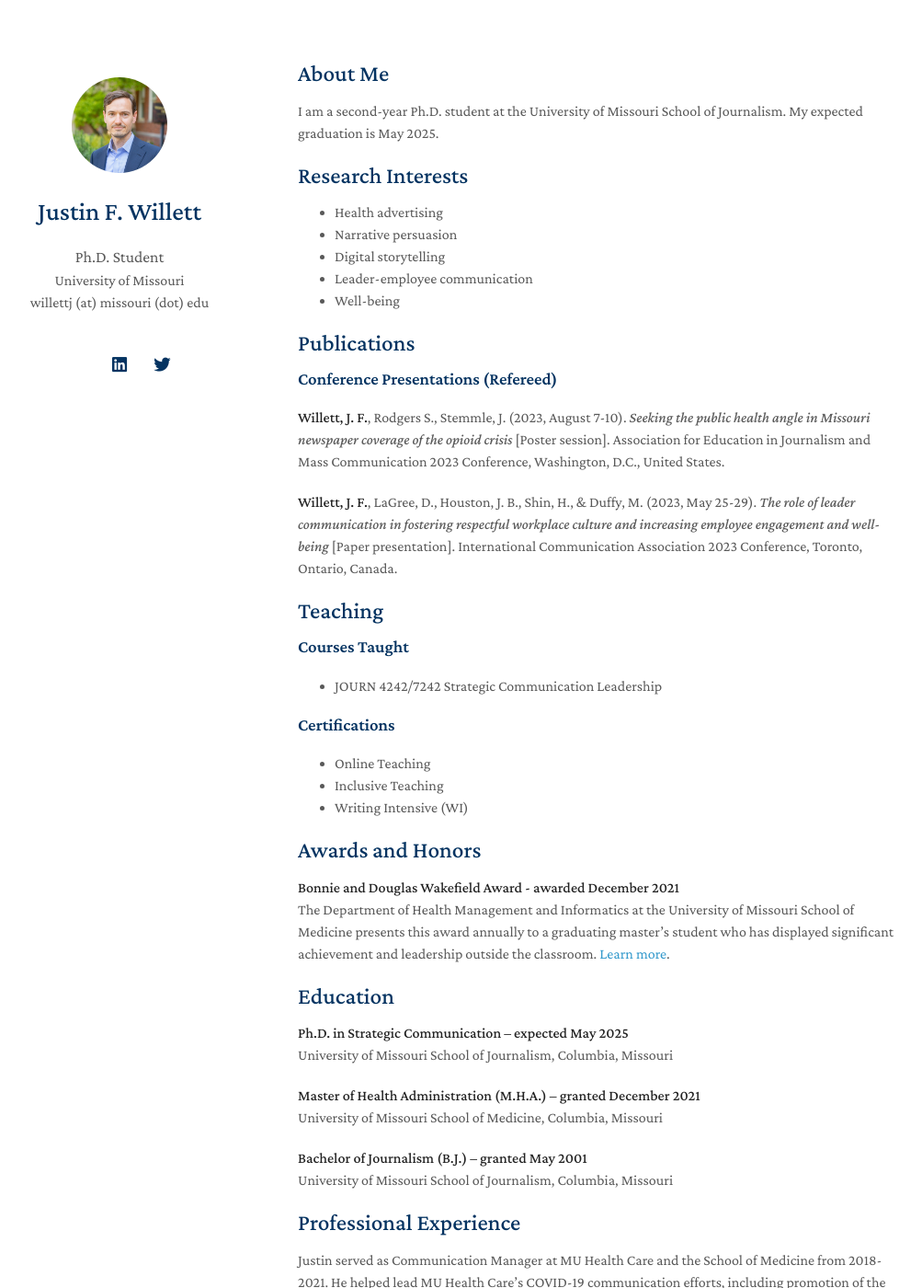
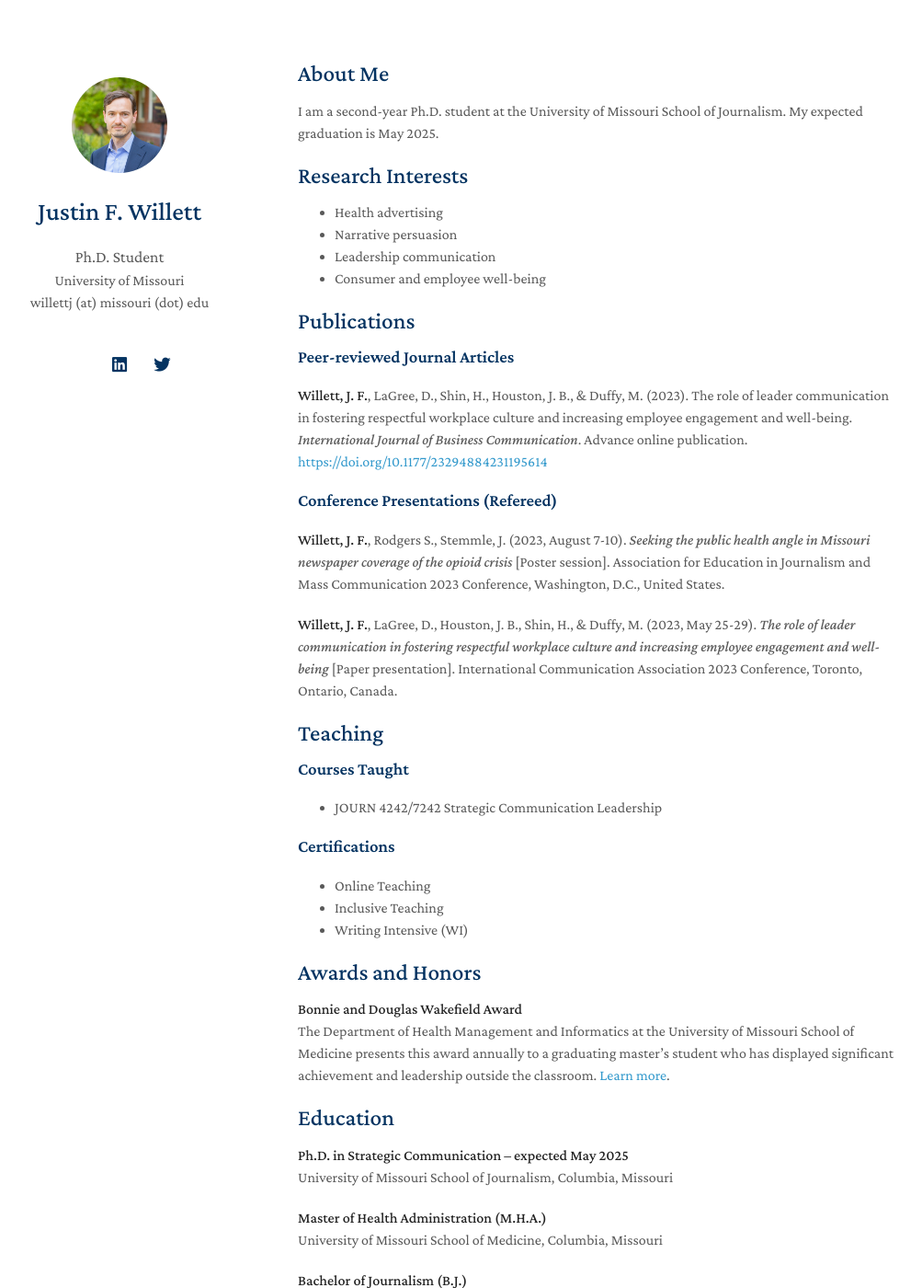
Before and after one commit to willettjf/willettjf.github.io, a Jekyll site: the page built from index.md, in a window 1280 px wide and 1400 px high. Shown: the whole window at 92% size, without its empty margins (146-1149 px from the left). Built offline with Jekyll 4.4.1, drawn with Linux system fonts in a browser that asks for light colours; nearby versions of some CDN libraries; a style sheet for code colours, icons or effects is not loaded; our own code applies the rules of GitHub Pages for plain Markdown files.

Commit message:
Updated with first publication!

```diff
--- a/index.md
+++ b/index.md
@@ -10,11 +10,14 @@ I am a second-year Ph.D. student at the University of Missouri School of Journal
 
 - Health advertising
 - Narrative persuasion
-- Digital storytelling
-- Leader-employee communication
-- Well-being
+- Leadership communication
+- Consumer and employee well-being
 
 ## Publications
+
+### Peer-reviewed Journal Articles
+
+**Willett, J. F.**, LaGree, D., Shin, H., Houston, J. B., & Duffy, M. (2023). The role of leader communication in fostering respectful workplace culture and increasing employee engagement and well-being. _International Journal of Business Communication_. Advance online publication. <a href="https://doi.org/10.1177/23294884231195614" target="_blank">https://doi.org/10.1177/23294884231195614</a>
 
 ### Conference Presentations (Refereed)
 
@@ -36,7 +39,7 @@ I am a second-year Ph.D. student at the University of Missouri School of Journal
 
 ## Awards and Honors
 
-**Bonnie and Douglas Wakefield Award - awarded December 2021**<br>
+**Bonnie and Douglas Wakefield Award**<br>
 The Department of Health Management and Informatics at the University of Missouri School of Medicine presents this award annually to a graduating master’s student who has displayed significant achievement and leadership outside the classroom. <a href="https://medicine.missouri.edu/news/hmi-graduates-31-december-commencement" target="_blank">Learn more</a>.
 
 ## Education
@@ -44,10 +47,10 @@ The Department of Health Management and Informatics at the University of Missour
 **Ph.D. in Strategic Communication – expected May 2025**<br>
 University of Missouri School of Journalism, Columbia, Missouri
 
-**Master of Health Administration (M.H.A.) – granted December 2021**<br>
+**Master of Health Administration (M.H.A.)**<br>
 University of Missouri School of Medicine, Columbia, Missouri
 
-**Bachelor of Journalism (B.J.) – granted May 2001**<br>
+**Bachelor of Journalism (B.J.)**<br>
 University of Missouri School of Journalism, Columbia, Missouri
 
 ## Professional Experience
```
